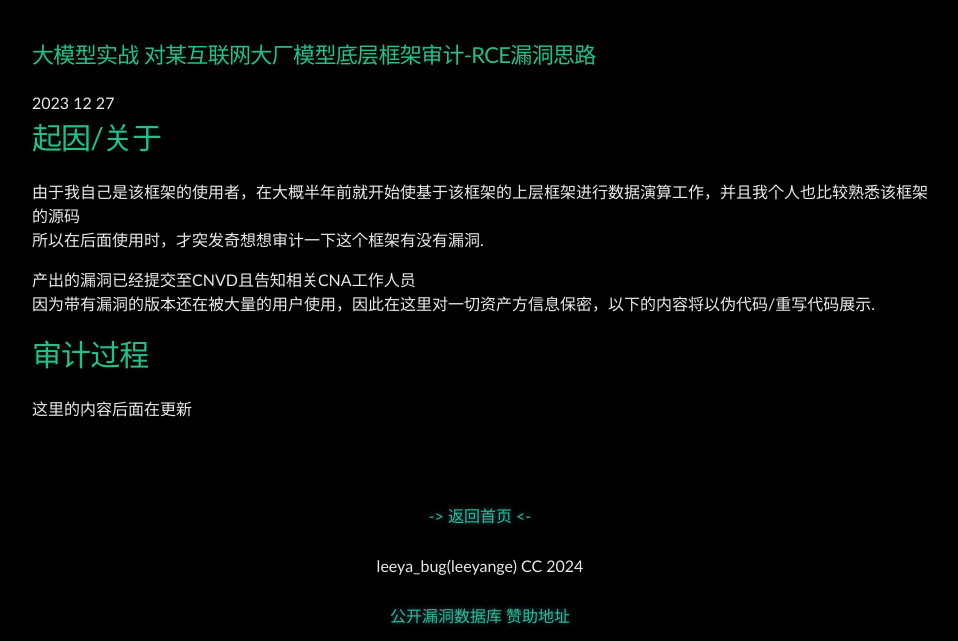
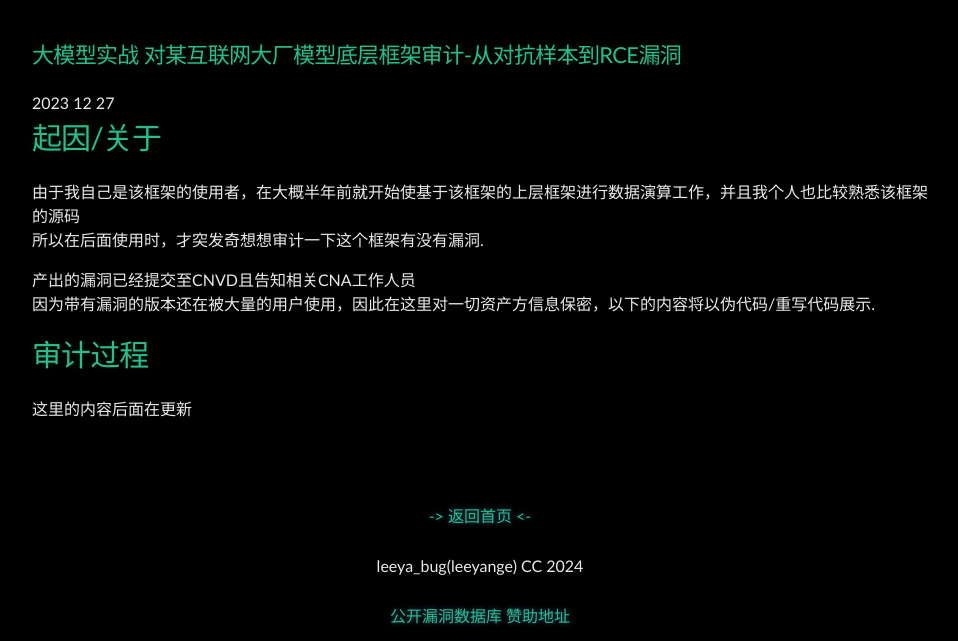
Before and after one commit to Leeyangee/leeyangee.github.io, a Jekyll site: the page built from _posts/2023-12-27-大模型实战 对某互联网大厂模型框架审计-RCE漏洞思路.md, in a window 1280 px wide. Shown: the part 439-1080 px from the top of the page, without its empty margins (160-1118 px from the left). Built offline with Jekyll 4.4.1, drawn with Linux system fonts in a browser that asks for light colours.

Commit message:
Update 2023-12-27-大模型实战 对某互联网大厂模型框架审计-RCE漏洞思路.md

```diff
--- a/_posts/2023-12-27-大模型实战 对某互联网大厂模型框架审计-RCE漏洞思路.md
+++ b/_posts/2023-12-27-大模型实战 对某互联网大厂模型框架审计-RCE漏洞思路.md
@@ -1,5 +1,5 @@
 ---
-title: 大模型实战 对某互联网大厂模型底层框架审计-RCE漏洞思路
+title: 大模型实战 对某互联网大厂模型底层框架审计-从对抗样本到RCE漏洞
 published: true
 ---
 
```
